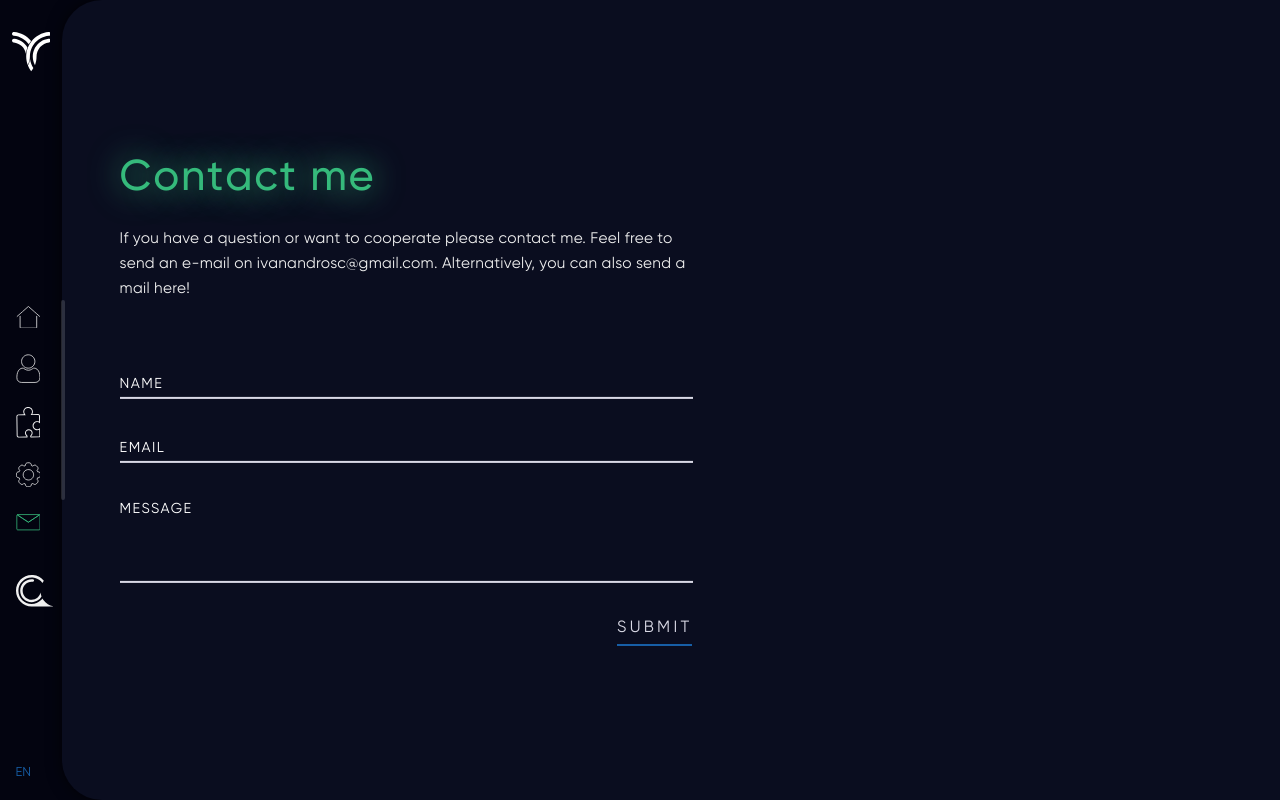
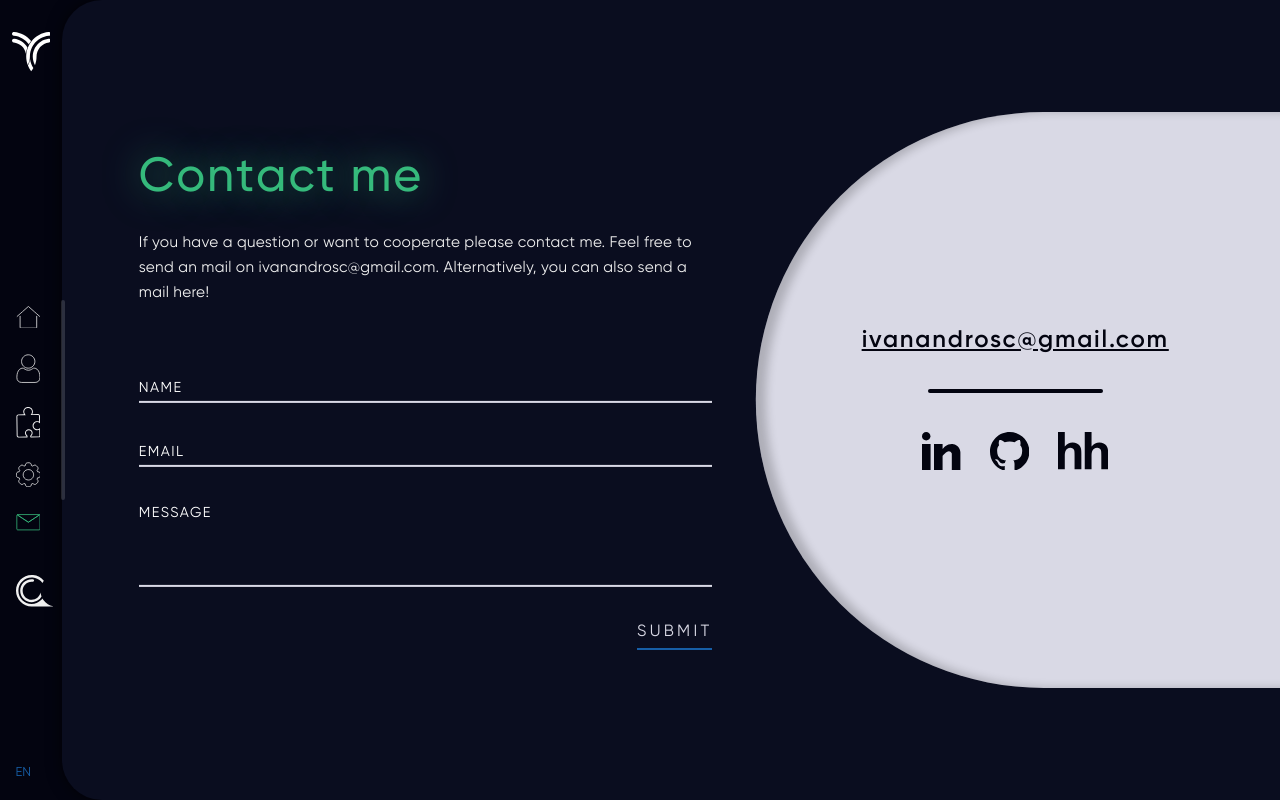
Before and after one commit to Ivan160/Portfolio-Ytrium, a React (Create React App) app: page /contact in a window 1280 px wide. Built offline with nearby package versions, Linux system fonts and the light colour scheme.

Commit message:
feat(contact page): finished page

```diff
--- a/src/App.scss
+++ b/src/App.scss
@@ -75,8 +75,10 @@ body {
   }
 
   section {
+    position: relative;
     width: 100%;
     height: 100%;
+    min-height: 100vh;
     overflow-y: auto;
     overflow-x: hidden;
     transition: background-color 1.5s;
--- a/src/components/Content/About/About.module.scss
+++ b/src/components/Content/About/About.module.scss
@@ -1,17 +1,11 @@
 @import "src/custom";
 
 .about {
-  position: relative;
-  width: 100%;
-  min-height: 100vh;
-  display: grid;
   grid-template-columns: 1fr 1fr;
   align-items: center;
   padding: 1em 4em;
-  box-sizing: border-box;
   @media screen and (max-width: 780px) {
-    display: block;
-    grid-template-columns: initial;
+    @include containerMin;
   }
 
   .greeting_text {
@@ -22,7 +16,7 @@
       opacity: 0;
       color: $pink;
       margin-bottom: .5em;
-      text-shadow: 0 0 $shadT $pink;
+      text-shadow: 0 0 $shadT rgba(248, 7, 89, .7);;
 
       span {
         display: inline-block;
--- a/src/components/Content/Contact/Contact.module.scss
+++ b/src/components/Content/Contact/Contact.module.scss
@@ -1,34 +1,32 @@
 @import "src/custom";
 
 .contact {
-  position: relative;
-  width: 100%;
-  min-height: 100vh;
-  box-sizing: border-box;
   display: grid;
   grid-template-columns: 1.3fr 1fr;
   @media screen and (max-width: 780px) {
-    display: block;
-    grid-template-columns: initial;
+    @include containerMin;
   }
 
   .left_block {
     display: flex;
     flex-direction: column;
     justify-content: center;
-    padding: 1em 3em;
+    padding: 1em 2em 1em 4em;
+    @media screen and (max-width: 780px) {
+      padding: 0;
+    }
 
     .title {
       color: $lightGray;
 
       h1 {
         font-family: $fontMed;
-        font-size: 2.25em;
+        font-size: 2.5em;
         letter-spacing: .04em;
         color: $green;
         margin-bottom: .65em;
         opacity: 0;
-        text-shadow: 0 0 $shadT $green;
+        text-shadow: 0 0 $shadT rgba(54, 186, 124, .7);
 
         span {
           display: inline-block;
@@ -53,6 +51,96 @@
 
   .right_block {
     position: relative;
+    display: flex;
+    flex-direction: column;
+    justify-content: center;
+    align-items: center;
+    box-sizing: border-box;
+    max-width: 100vh;
+    overflow: hidden;
+    @media screen and (max-width: 780px) {
+      margin-top: 3rem;
+    }
 
+    .before_block {
+      position: absolute;
+      top: 50%;
+      right: 50%;
+      transform: translate(55%, -150%);
+      height: 100%;
+      width: 45vw;
+      border-radius: 0;
+      background-color: #D9D9E5;
+      box-shadow: inset 10px 0 10px rgba(0, 0, 0, 0.2);
+      @media screen and (max-width: 780px) {
+        display: none;
+      }
+    }
+
+    .email {
+      position: relative;
+      opacity: 0;
+
+      p {
+        font-size: 1.25em;
+        font-family: $fontSemB;
+        letter-spacing: 0.075em;
+        text-decoration-line: underline;
+        color: $backgMenu;
+        cursor: pointer;
+      }
+
+      .copy {
+        position: absolute;
+        top: 0;
+        left: 50%;
+        transform: translateY(-50%);
+        color: rgba(0, 0, 0, .8);
+        font-size: .75rem;
+        opacity: 0;
+      }
+    }
+
+    .line {
+      margin: 2rem 0;
+      background-color: $backgMenu;
+      width: 0;
+      height: .2rem;
+      border-radius: .2rem;
+      z-index: 5;
+    }
+
+    .network {
+      display: flex;
+      flex-direction: row;
+      align-items: center;
+      justify-content: center;
+      opacity: 0;
+
+      a {
+        margin: 0 .75rem;
+        svg {
+          height: 2rem;
+          width: auto;
+          fill: none;
+          transition: filter .4s;
+
+          path {
+            fill: $backgMenu;
+          }
+        }
+
+        &:hover {
+          svg {
+            filter: drop-shadow( 0 .25em .25em rgba(0, 0, 0, 0.25) );
+          }
+        }
+      }
+
+      //.hh {
+      //  width: 47px !important;
+      //  height: 36px !important;
+      //}
+    }
   }
 }
--- a/src/components/Content/Contact/Contact.tsx
+++ b/src/components/Content/Contact/Contact.tsx
@@ -9,6 +9,8 @@ const Contact = () => {
    const { t } = useTranslation();
    const title = useRef<any>(null);
    const text = useRef<any>(null);
+   const beforeBlock = useRef<any>(null);
+   const line = useRef<any>(null);
 
    useEffect(() => {
       anime({
@@ -56,7 +58,60 @@ const Contact = () => {
          duration: 800,
          easing: 'easeInOutExpo'
       });
+
+      if (window.innerWidth > 780) {
+         anime({
+            targets: beforeBlock.current,
+            height: {value: ['100%', '45vw'], easing: 'easeInOutExpo', delay: 2000, duration: 2000},
+            borderRadius: {value: [0, '100% 0 0 100%'], easing: 'easeInOutExpo', delay: 2000, duration: 2000},
+            opacity: {value: 1, easing: 'linear', delay: 1800, duration: 10}
+         });
+      }
+
+      anime({
+         targets: beforeBlock.current,
+         height: {value: ['100%', '45vw'], easing: 'easeInOutExpo', delay: 1700, duration: 2000},
+         borderRadius: {value: [0, '100% 0 0 100%'], easing: 'easeInOutExpo', delay: 1700, duration: 2000},
+         translateX: {value: '55%', easing: 'linear', duration: 10},
+         translateY: {value: ['-150', '-50%'], easing: 'easeInOutExpo', duration: 4000}
+      });
+
+      anime({
+         targets: line.current,
+         width: [0, '33%'],
+         delay: 3000,
+         duration: 600,
+         easing: 'linear'
+      });
+
+      anime({
+         targets: ['#link_network', '#email'],
+         opacity: [0, 1],
+         translateY: ['50%', 0],
+         delay: 3000,
+         duration: 600,
+         easing: 'linear'
+      });
    }, []);
+
+   const onClick = (e: any) => {
+      if (e.target) {
+         e.preventDefault();
+         navigator.clipboard.writeText('ivanandrosc@gmail.com');
+         const elem = e.target.nextElementSibling;
+         anime({
+            targets: elem,
+            opacity: [
+               {value: .85, easing: 'linear', duration: 400},
+               {value: 0, easing: 'linear', delay: 250, duration: 400}
+            ],
+            translateY: [
+               {value: ['-50%', '-120%'], easing: 'linear', duration: 300},
+               {value: '-170%', easing: 'linear', delay: 350, duration: 300}
+            ]
+         });
+      }
+   };
 
    return (
       <section className={style.contact}>
@@ -70,7 +125,32 @@ const Contact = () => {
             <Form/>
          </div>
          <div className={style.right_block}>
-
+            <div ref={beforeBlock} className={style.before_block}/>
+            <div id='email' className={style.email}>
+               <p onClick={onClick}>ivanandrosc@gmail.com</p>
+               <span className={style.copy}>copy</span>
+            </div>
+            <span ref={line} className={style.line}/>
+            <div className={style.network} id='link_network'>
+                <a href='' target="_blank" rel="noopener noreferrer">
+                   <svg viewBox="0 0 40 40" xmlns="http://www.w3.org/2000/svg">
+                      <path d="M8.94531 12.5H0V40H8.94531V12.5Z"/>
+                      <path d="M33.3125 12.8203C33.2187 12.7891 33.125 12.7578 33.0312 12.7266C32.9141 12.6953 32.7891 12.6797 32.6719 12.6563C32.1953 12.5625 31.6797 12.4922 31.0703 12.4922C25.8516 12.4922 22.5469 16.2812 21.4609 17.75V12.5H12.5V40H21.4453V25C21.4453 25 28.2031 15.5859 31.0547 22.5C31.0547 28.6719 31.0547 40 31.0547 40H40V21.4453C40 17.2891 37.1562 13.8281 33.3125 12.8203Z"/>
+                      <path d="M4.375 8.75C6.79125 8.75 8.75 6.79125 8.75 4.375C8.75 1.95875 6.79125 0 4.375 0C1.95875 0 0 1.95875 0 4.375C0 6.79125 1.95875 8.75 4.375 8.75Z"/>
+                   </svg>
+                </a>
+               <a href='https://github.com/Ivan160' target="_blank" rel="noopener noreferrer">
+                  <svg viewBox="0 0 40 39" xmlns="http://www.w3.org/2000/svg">
+                     <path d="M20 0C8.95313 0 0 8.94926 0 19.9967C0 28.8268 5.72656 36.3216 13.6719 38.9603C14.6719 39.151 15.0391 38.5311 15.0391 37.9986C15.0391 37.5217 15.0234 36.2659 15.0156 34.5969C9.45312 35.805 8.28125 31.9185 8.28125 31.9185C7.375 29.6136 6.05469 28.9937 6.05469 28.9937C4.24219 27.7538 6.19531 27.7777 6.19531 27.7777C8.20313 27.9128 9.25781 29.8361 9.25781 29.8361C11.0391 32.8961 13.9375 32.0059 15.0859 31.4972C15.2656 30.2017 15.7813 29.3275 16.3516 28.8268C11.9063 28.3261 7.24219 26.6093 7.24219 18.9476C7.24219 16.762 8.01563 14.9817 9.29688 13.5828C9.07031 13.0742 8.39844 11.0475 9.46875 8.28959C9.46875 8.28959 11.1406 7.75708 14.9688 10.3401C16.5703 9.89505 18.2656 9.67251 19.9688 9.66456C21.6719 9.67251 23.3672 9.89505 24.9688 10.3401C28.7656 7.75708 30.4453 8.28959 30.4453 8.28959C31.5234 11.0395 30.8437 13.0742 30.6484 13.5828C31.9219 14.9817 32.6953 16.762 32.6953 18.9476C32.6953 26.6252 28.0234 28.3181 23.5703 28.8109C24.2734 29.4149 24.9219 30.6389 24.9219 32.5066C24.9219 35.185 24.8984 37.331 24.8984 37.9827C24.8984 38.5072 25.25 39.1351 26.2734 38.9285C34.2734 36.3136 40 28.8188 40 19.9967C40 8.94926 31.0469 0 20 0Z"/>
+                  </svg>
+                </a>
+               <a href='' target="_blank" rel="noopener noreferrer">
+                  <svg className={style.hh} viewBox="0 0 47 36" xmlns="http://www.w3.org/2000/svg">
+                     <path d="M6.37076 0V13.5145C8.41628 11.0559 10.8834 9.83445 13.7252 9.83445C15.193 9.83445 16.5047 10.1163 17.6914 10.6801C18.8781 11.2282 19.7525 11.9485 20.3615 12.8098C20.9548 13.6868 21.3764 14.6421 21.5794 15.6913C21.798 16.7405 21.9073 18.3691 21.9073 20.5772V35.0157H15.5365V22.0022C15.5365 19.4183 15.4272 17.7897 15.1774 17.085C14.9276 16.3803 14.506 15.8322 13.897 15.4251C13.288 15.0179 12.5229 14.7987 11.6017 14.7987C10.5399 14.7987 9.60299 15.0649 8.77542 15.5973C7.93223 16.1297 7.33887 16.9127 6.94851 17.9776C6.55814 19.0425 6.37076 20.5928 6.37076 22.6756V35.0157H0V0H6.37076Z"/>
+                     <path d="M31.4635 0V13.5145C33.5091 11.0559 35.9762 9.83445 38.818 9.83445C40.2858 9.83445 41.5974 10.1163 42.7842 10.6801C43.9553 11.2282 44.8453 11.9485 45.4386 12.8098C46.032 13.6868 46.4536 14.6421 46.6722 15.6913C46.8908 16.7405 47.0001 18.3691 47.0001 20.5772V35.0157H40.6293V22.0022C40.6293 19.4183 40.5044 17.7897 40.2702 17.085C40.0204 16.3803 39.5988 15.8322 38.9898 15.4251C38.3808 15.0179 37.6157 14.7987 36.6944 14.7987C35.6327 14.7987 34.6958 15.0649 33.8682 15.5973C33.0406 16.1297 32.4317 16.9127 32.0413 17.9776C31.6665 19.0425 31.4635 20.5928 31.4635 22.6756V35.0157H25.0928V0H31.4635Z"/>
+                  </svg>
+                </a>
+            </div>
          </div>
       </section>
    );
--- a/src/components/Content/Skills/Skills.tsx
+++ b/src/components/Content/Skills/Skills.tsx
@@ -5,9 +5,7 @@ import { useTranslation } from "react-i18next";
 import anime from "animejs";
 import { NavContext } from "../../../contexts/NavContext";
 
-type Props = {}
-
-const Skills: FC<Props> = (props) => {
+const Skills = () => {
    const { isMinScreen } = useContext(NavContext);
    const { t } = useTranslation();
    const section = useRef<any>(null);
--- a/src/components/Navbar/Network.tsx
+++ b/src/components/Navbar/Network.tsx
@@ -23,7 +23,7 @@ const Network: FC<Props> = ({ link, copy, text, children, widthText, color, back
             opacity: [
                {value: .85, easing: 'linear', duration: 400},
                {value: 0, easing: 'linear', delay: 250, duration: 400}
-            ],
+            ]
          });
       }
    };
--- a/src/custom.scss
+++ b/src/custom.scss
@@ -6,6 +6,12 @@ $fontBold: 'Gilroy-Bold';
 
 //shadow title
 $shadT: .75em;
+
+//padding container min 780
+@mixin containerMin {
+  display: block;
+  padding: 30% 2.5rem 2.5rem 2.5rem;
+}
 
 //Color
 //color
--- a/src/locale/en.json
+++ b/src/locale/en.json
@@ -34,7 +34,7 @@
     },
     "contact": {
       "title": "Contact me",
-      "textContact": "If you have a question or want to cooperate please contact me. Feel free to send an e-mail on ivanandrosc@gmail.com. Alternatively, you can also send a mail here!",
+      "textContact": "If you have a question or want to cooperate please contact me. Feel free to send an mail on ivanandrosc@gmail.com. Alternatively, you can also send a mail here!",
       "submit": "Submit",
       "success": "Success",
       "error": "Error",
```
Also changed, not shown: src/components/Content/Skills/Skills.module.scss (+3 -8 lines).
